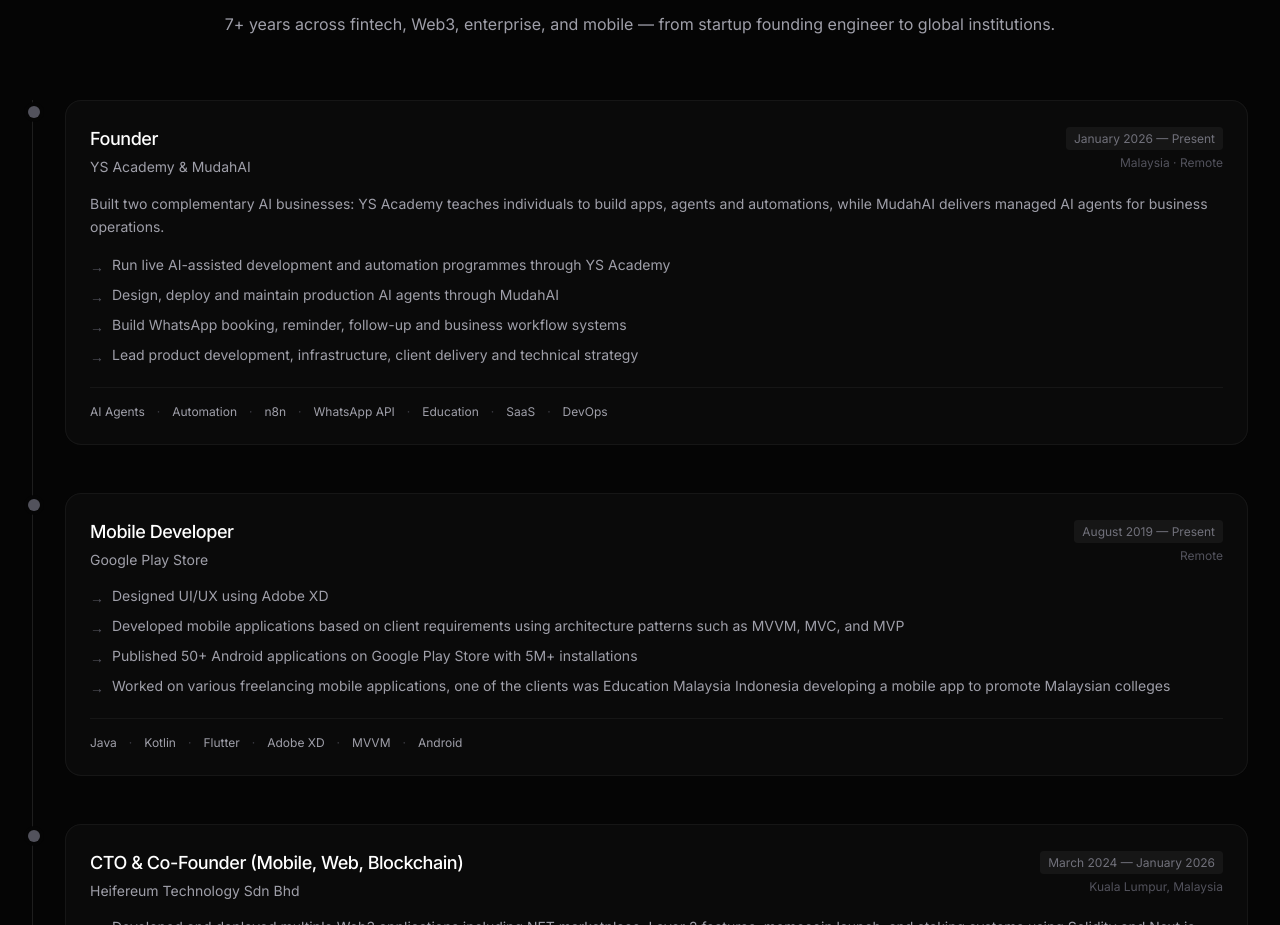
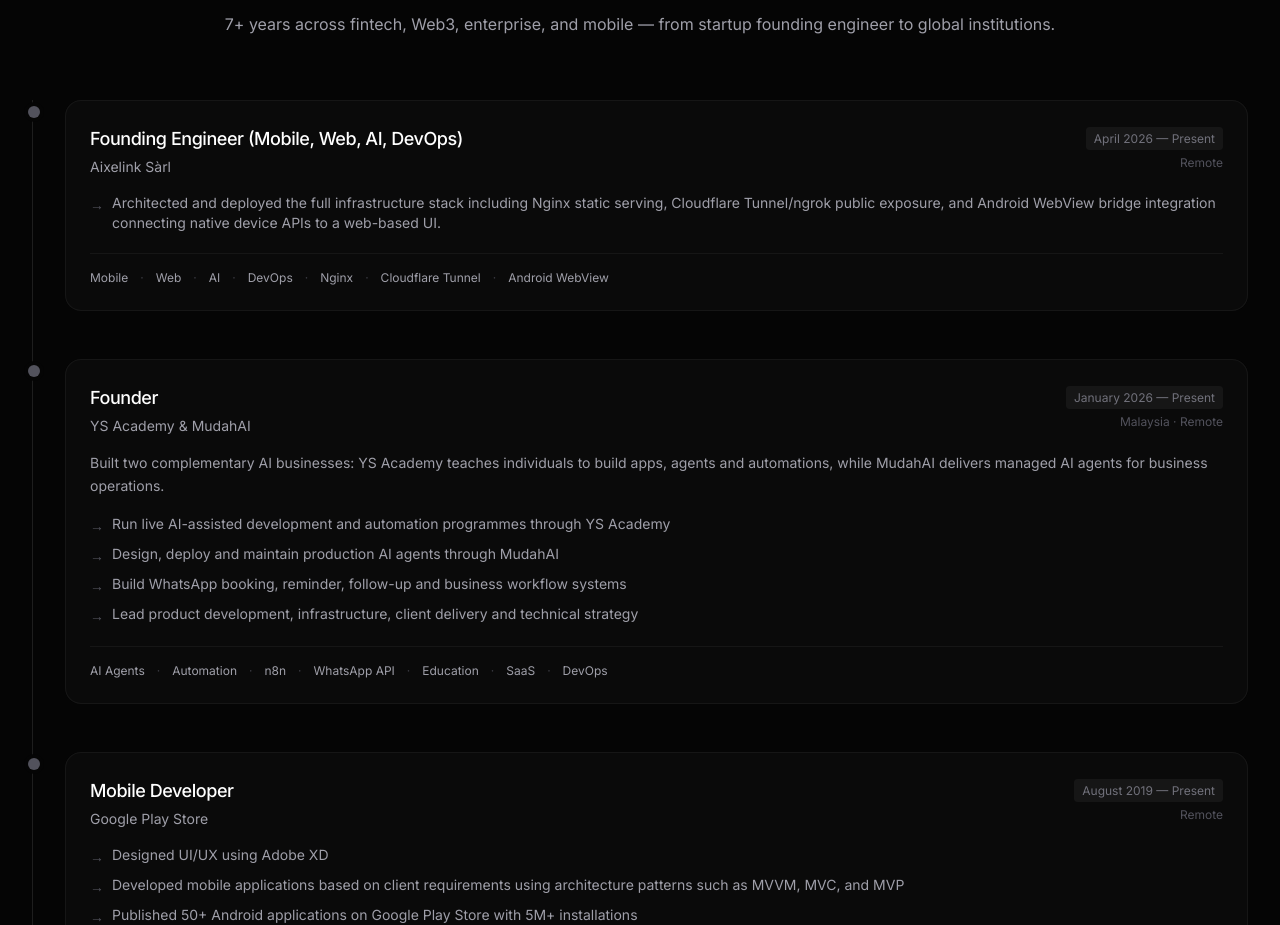
Before and after one commit to yusufsuhair/yusufsuhair-web, a Next.js app: page / in a window 1280 px wide. Shown: the part 1620-2545 px from the top of the page. Built offline with nearby package versions, Linux system fonts and the light colour scheme.

Commit message:
fix: restore Aixelink experience

```diff
--- a/components/ExperienceWidget.tsx
+++ b/components/ExperienceWidget.tsx
@@ -13,6 +13,16 @@ interface Job {
 }
 
 const experienceData: Job[] = [
+  {
+    title: "Founding Engineer (Mobile, Web, AI, DevOps)",
+    company: "Aixelink Sàrl",
+    period: "April 2026 — Present",
+    location: "Remote",
+    description: [
+      "Architected and deployed the full infrastructure stack including Nginx static serving, Cloudflare Tunnel/ngrok public exposure, and Android WebView bridge integration connecting native device APIs to a web-based UI.",
+    ],
+    tech: ["Mobile", "Web", "AI", "DevOps", "Nginx", "Cloudflare Tunnel", "Android WebView"],
+  },
   {
     title: "Founder",
     company: "YS Academy & MudahAI",
```
